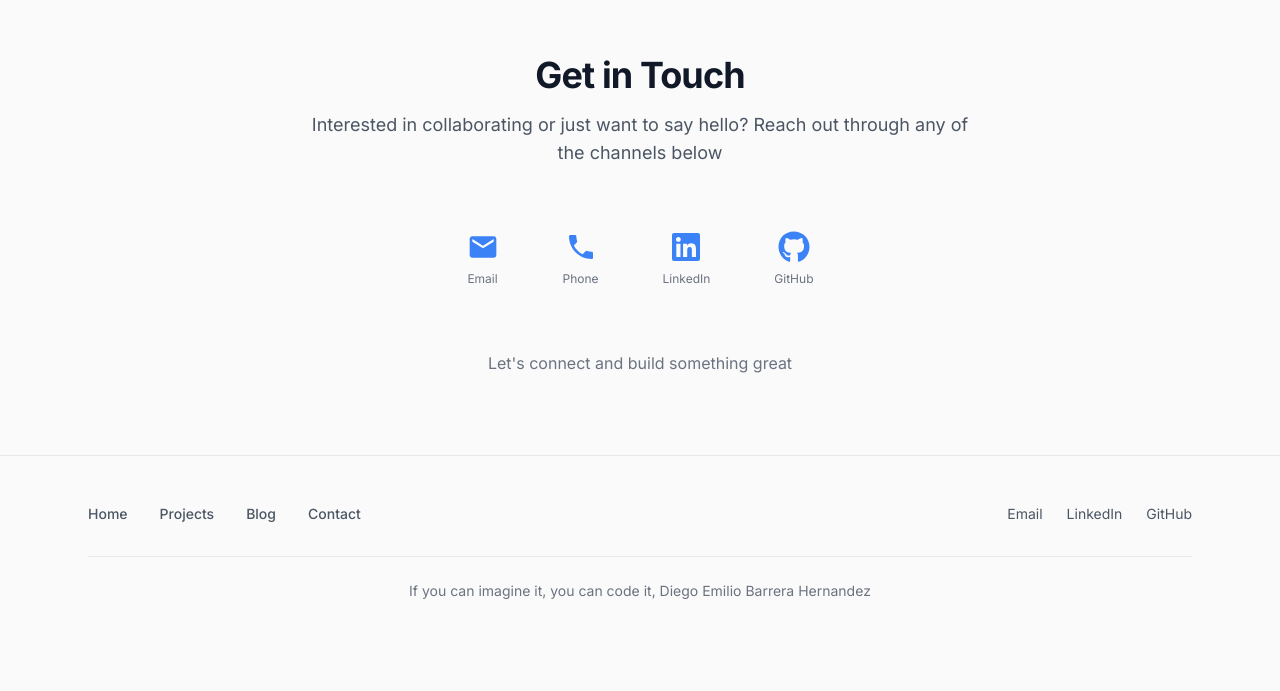
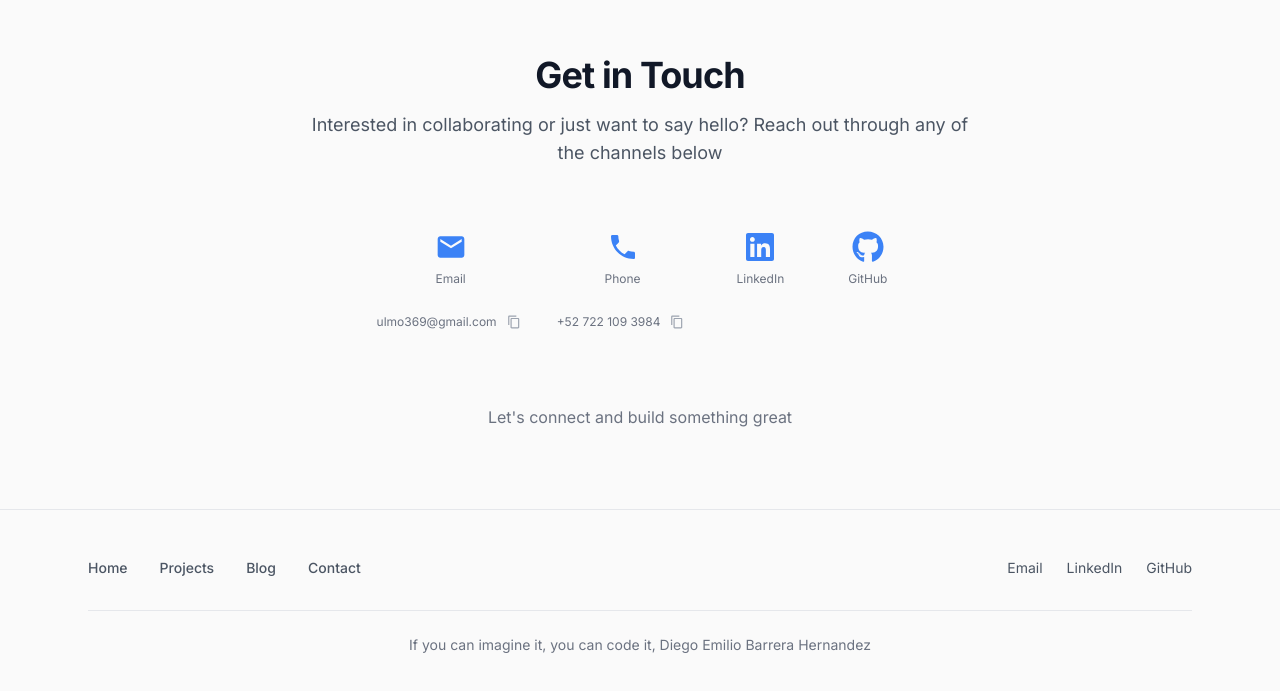
Before and after one commit to ulmo369/ThisIsUlmo, a React (Vite) app: page / in a window 1280 px wide. Shown: the part 6060-6751 px from the top of the page. Before the commit the page ends 6709 px from the top, so only its background shows below. Built offline with nearby package versions, Linux system fonts and the light colour scheme.

Commit message:
feat: copy-to-clipboard with kill streak animation for contact section

```diff
--- a/public/locales/en/contact.json
+++ b/public/locales/en/contact.json
@@ -7,5 +7,6 @@
     "linkedin": "LinkedIn",
     "github": "GitHub"
   },
-  "cta": "Let's connect and build something great"
+  "cta": "Let's connect and build something great",
+  "copied": "Copied"
 }
--- a/public/locales/es/contact.json
+++ b/public/locales/es/contact.json
@@ -7,5 +7,6 @@
     "linkedin": "LinkedIn",
     "github": "GitHub"
   },
-  "cta": "Conectemos y construyamos algo grandioso"
+  "cta": "Conectemos y construyamos algo grandioso",
+  "copied": "Copiado"
 }
--- a/src/components/sections/ContactSection.tsx
+++ b/src/components/sections/ContactSection.tsx
@@ -1,6 +1,7 @@
+import { useState, useRef, useCallback } from 'react';
 import { useTranslation } from 'react-i18next';
-import { motion } from 'framer-motion';
-import { MdEmail, MdPhone } from 'react-icons/md';
+import { motion, AnimatePresence } from 'framer-motion';
+import { MdEmail, MdPhone, MdContentCopy } from 'react-icons/md';
 import { FaLinkedin, FaGithub } from 'react-icons/fa';
 import { contactInfo } from '@/data/contact';
 import { fadeInUp, staggerContainer } from '@/lib/motion';
@@ -9,27 +10,112 @@ import Container from '@/components/ui/Container';
 import Heading from '@/components/ui/Heading';
 import type { ComponentType } from 'react';
 
-/** Contact method descriptor for rendering icons */
 interface ContactMethod {
   key: string;
   href: string;
   external: boolean;
   icon: ComponentType<{ className?: string }>;
+  copyValue?: string;
 }
 
-/** Builds the list of contact methods from static data */
 function getContactMethods(): ContactMethod[] {
   const methods: ContactMethod[] = [
-    { key: 'email', href: `mailto:${contactInfo.email}`, external: false, icon: MdEmail },
+    { key: 'email', href: `mailto:${contactInfo.email}`, external: false, icon: MdEmail, copyValue: contactInfo.email },
   ];
   if (contactInfo.phone) {
-    methods.push({ key: 'phone', href: `tel:${contactInfo.phone}`, external: false, icon: MdPhone });
+    methods.push({ key: 'phone', href: `tel:${contactInfo.phone}`, external: false, icon: MdPhone, copyValue: contactInfo.phone });
   }
   methods.push(
     { key: 'linkedin', href: contactInfo.linkedin, external: true, icon: FaLinkedin },
     { key: 'github', href: contactInfo.github, external: true, icon: FaGithub },
   );
   return methods;
+}
+
+const STREAK_MESSAGES = [
+  '',
+  'double!!',
+  'triple!!',
+  'dominating!!',
+  'exterminio!!',
+  'masacre!!!',
+  'imparable!!!!',
+  'DIOS!!!!!',
+  'POR ENCIMA DE DIOS!!!!!!',
+];
+
+function CopyButton({ value, label }: { value: string; label: string }) {
+  const [streak, setStreak] = useState(0);
+  const [visible, setVisible] = useState(false);
+  const timerRef = useRef<ReturnType<typeof setTimeout> | null>(null);
+
+  const handleCopy = useCallback(async () => {
+    try {
+      await navigator.clipboard.writeText(value);
+    } catch {
+      return;
+    }
+
+    // Clear previous hide timer
+    if (timerRef.current) clearTimeout(timerRef.current);
+
+    // Bump streak (first click = 0, second = 1, etc.)
+    setStreak((prev) => {
+      const next = visible ? Math.min(prev + 1, STREAK_MESSAGES.length - 1) : 0;
+      return next;
+    });
+    setVisible(true);
+
+    // Hide after 2s and reset streak after fade-out
+    timerRef.current = setTimeout(() => {
+      setVisible(false);
+      setTimeout(() => setStreak(0), 300);
+    }, 2000);
+  }, [value, visible]);
+
+  const suffix = STREAK_MESSAGES[streak];
+  const message = suffix ? `${label} ${suffix}` : label;
+
+  return (
+    <div className="flex flex-col items-center gap-1 min-h-[2.5rem]">
+      <div className="flex items-center gap-1.5">
+        <span className="text-xs text-gray-500 dark:text-gray-400">{value}</span>
+        <button
+          onClick={handleCopy}
+          aria-label={label}
+          className="p-1 rounded hover:bg-gray-200 dark:hover:bg-gray-700 transition-colors"
+        >
+          <MdContentCopy className="w-3.5 h-3.5 text-gray-400 dark:text-gray-500" />
+        </button>
+      </div>
+      <div className="h-5 flex items-center justify-center">
+        <AnimatePresence mode="wait">
+          {visible && (
+            <motion.span
+              key={streak}
+              initial={{ opacity: 0, scale: 0.8 }}
+              animate={
+                streak >= 8
+                  ? { opacity: 1, scale: 1.35, x: [0, -4, 4, -4, 4, -2, 2, 0], y: [0, -2, 2, -2, 2, 0] }
+                  : streak >= 7
+                    ? { opacity: 1, scale: 1.3, x: [0, -2, 2, -2, 2, 0] }
+                    : { opacity: 1, scale: 1 + streak * 0.04 }
+              }
+              exit={{ opacity: 0, scale: 0.8 }}
+              transition={
+                streak >= 7
+                  ? { duration: 0.4, x: { repeat: Infinity, duration: 0.3 }, y: { repeat: Infinity, duration: 0.4 } }
+                  : { duration: 0.15 }
+              }
+              className="text-xs text-primary-500 dark:text-primary-400 whitespace-nowrap font-medium text-center"
+            >
+              {message}
+            </motion.span>
+          )}
+        </AnimatePresence>
+      </div>
+    </div>
+  );
 }
 
 export default function ContactSection() {
@@ -46,7 +132,6 @@ export default function ContactSection() {
           viewport={{ once: true, amount: 0.1 }}
           className="flex flex-col gap-10 sm:gap-12"
         >
-          {/* Header */}
           <motion.div variants={fadeInUp} className="text-center">
             <Heading level={2}>{t('title')}</Heading>
             <p className="mt-4 max-w-2xl mx-auto text-base sm:text-lg text-gray-600 dark:text-gray-400 leading-relaxed">
@@ -54,16 +139,15 @@ export default function ContactSection() {
             </p>
           </motion.div>
 
-          {/* Contact icons */}
           <motion.div
             variants={fadeInUp}
-            className="flex flex-wrap items-center justify-center gap-8"
+            className="flex flex-wrap items-start justify-center gap-8"
           >
             {methods.map((method) => {
               const IconComponent = method.icon;
               return (
+                <div key={method.key} className="flex flex-col items-center gap-2">
                   <a
-                  key={method.key}
                     href={method.href}
                     target={method.external ? '_blank' : undefined}
                     rel={method.external ? 'noopener noreferrer' : undefined}
@@ -73,11 +157,14 @@ export default function ContactSection() {
                     <IconComponent className="w-8 h-8 text-primary-500 dark:text-primary-400" />
                     <span className="text-xs text-gray-500 dark:text-gray-400">{t(`tooltips.${method.key}`)}</span>
                   </a>
+                  {method.copyValue && (
+                    <CopyButton value={method.copyValue} label={t('copied')} />
+                  )}
+                </div>
               );
             })}
           </motion.div>
 
-          {/* CTA */}
           <motion.p
             variants={fadeInUp}
             className="text-center text-gray-500 dark:text-gray-400 text-sm sm:text-base"
```
Lines whose indentation alone changed are shown as unchanged.
